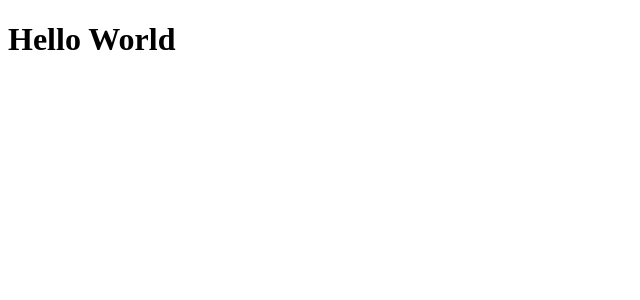
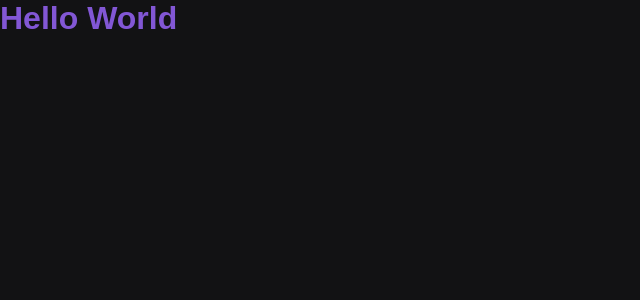
Before and after one commit to denisfloyd/start-nextjs, a Next.js app: page / in a window 1280 px wide. Shown: the top 300 px of the page, without its empty margins (0-640 px from the left). Built offline with nearby package versions, Linux system fonts and the light colour scheme.

Commit message:
create styles with styled-components

```diff
--- a/src/pages/_app.tsx
+++ b/src/pages/_app.tsx
@@ -1,3 +1,10 @@
+import GlobalStyle from "../styles/GlobalStyle";
+
 export default function MyApp({ Component, pageProps }) {
-  return <Component {...pageProps} />
+  return (
+    <>
+      <GlobalStyle />
+      <Component {...pageProps} />
+    </>
+  )
 }
--- a/src/pages/index.tsx
+++ b/src/pages/index.tsx
@@ -1,9 +1,9 @@
-import Head from 'next/head'
+import { Title } from '../styles/pages/Home';
 
 export default function Home() {
   return (
     <div>
-      <h1>Hello World</h1>
+      <Title>Hello World</Title>
     </div>
   )
 }
--- /dev/null
+++ b/src/styles/GlobalStyle.ts
@@ -0,0 +1,14 @@
+import { createGlobalStyle } from "styled-components";
+
+export default createGlobalStyle`
+  * {
+    margin: 0;
+    padding: 0;
+  }
+
+  body {
+    background: #121214;
+    color: #FFF;
+    font-family: Arial, Arial, Helvetica, sans-serif;
+  }
+`;
--- /dev/null
+++ b/src/styles/pages/Home.ts
@@ -0,0 +1,5 @@
+import styled from 'styled-components';
+
+export const Title = styled.h1`
+  color: #8257d5;
+`;
```
